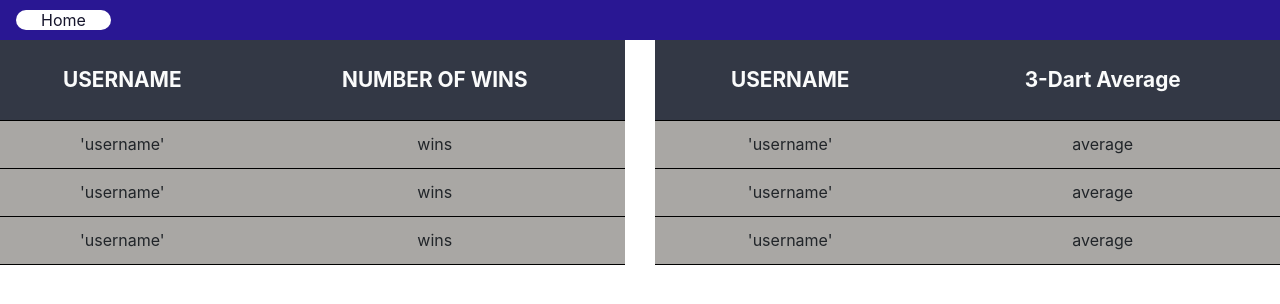
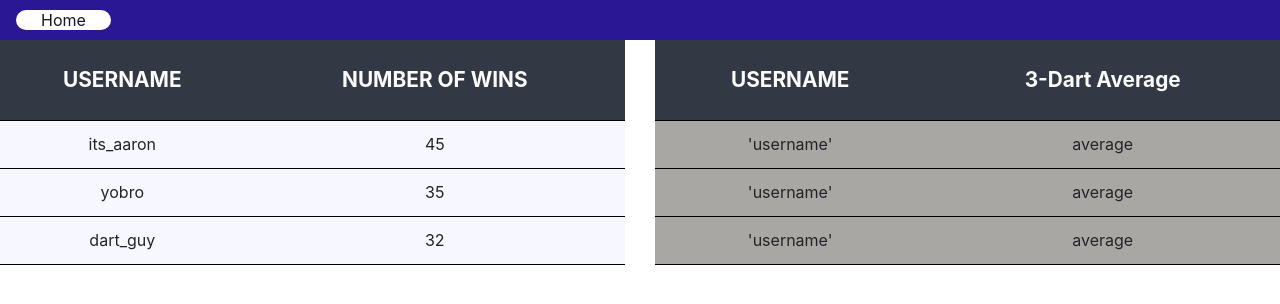
Before and after one commit to HeyAero/dartshub, a React app in the folder client/: page /leaderboard in a window 1280 px wide. Shown: the top 304 px of the page. Built offline with nearby package versions, Linux system fonts and the light colour scheme.

Commit message:
update layout and styling of WinsTable

```diff
--- a/client/src/_variables.scss
+++ b/client/src/_variables.scss
@@ -2,4 +2,5 @@ $dartshub-purple: #291793;
 $dartshub-dark-purple: #1d135b;
 $dartshub-white: #fff;
 $dartshub-grey: #f6f7ff;
+$dartshub-dark-grey: #d0d1d6;
 $dartshub-text-color: #16152c;
--- a/client/src/components/WinsTable/_WinsTable.scss
+++ b/client/src/components/WinsTable/_WinsTable.scss
@@ -1,6 +1,6 @@
 .WinsTable {
     width: 100%;
-    background-color: rgb(169,167,164);
+    background-color: $dartshub-grey;
     text-align: center;
 
     th{
@@ -11,7 +11,7 @@
         color: rgb(250,251,251);
     }
     tr:hover{
-        background-color: rgb(131, 133, 141);
+        background-color: #d0d1d6;
     }
     td{
         height: 3rem;
--- a/client/src/components/WinsTable/index.js
+++ b/client/src/components/WinsTable/index.js
@@ -13,16 +13,16 @@ const WinsTable = () => {
                 </thead>
                 <tbody>
                 <tr>
-                    <td>'username'</td>
-                    <td>wins</td>
+                    <td>its_aaron</td>
+                    <td>45</td>
                 </tr>
                 <tr>
-                    <td>'username'</td>
-                    <td>wins</td>
+                    <td>yobro</td>
+                    <td>35</td>
                 </tr>
                 <tr>
-                    <td>'username'</td>
-                    <td>wins</td>
+                    <td>dart_guy</td>
+                    <td>32</td>
                 </tr>
 
                 </tbody>
```
